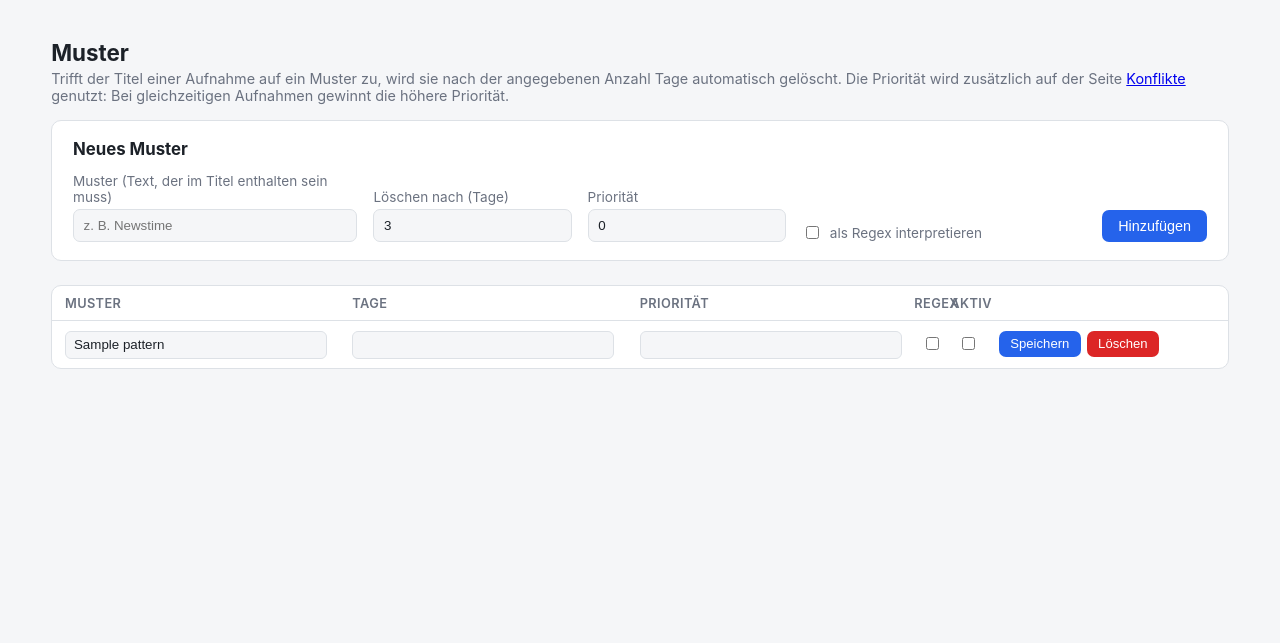
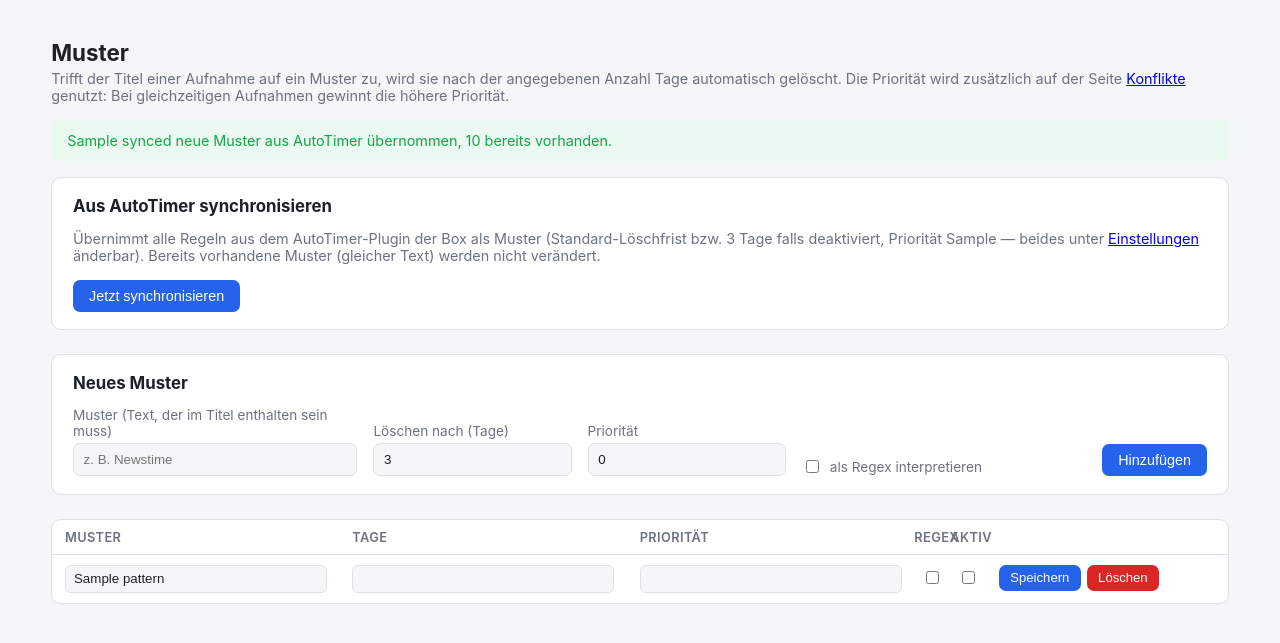
Before and after one commit to Sagestum/recording-manager, a FastAPI app: template app/templates/patterns.html in a window 1280 px wide. Shown: the part 59-702 px from the top of the page. Run offline with FastAPI, Linux system fonts and the light colour scheme; the template is opened without the code that fills it: most values are stand-ins (such as "Sample title", 1, 10 or a date in 2020); parts of the project's set-up code (start-up, migrations or seed data) failed here and were passed over.

Commit message:
Add AutoTimer sync: import patterns from the AutoTimer plugin's XML endpoint

```diff
--- a/app/main.py
+++ b/app/main.py
@@ -236,8 +236,40 @@ def toggle_timer(
 def patterns_page(request: Request, auth=Depends(require_auth)):
     patterns = db.list_patterns()
     return templates.TemplateResponse(
-        "patterns.html", {"request": request, "patterns": patterns, "active": "patterns"}
+        "patterns.html",
+        {
+            "request": request,
+            "patterns": patterns,
+            "active": "patterns",
+            "synced": request.query_params.get("synced"),
+            "skipped": request.query_params.get("skipped"),
+            "sync_error": request.query_params.get("sync_error"),
+            "default_priority": db.get_setting("default_priority", "50"),
+        },
     )
+
+
+@app.post("/patterns/sync-autotimer")
+def sync_autotimer_patterns(auth=Depends(require_auth)):
+    try:
+        autotimers = enigma_client.get_autotimers()
+    except Exception as exc:
+        return RedirectResponse(url=f"/patterns?sync_error={exc}", status_code=303)
+
+    existing = {p["pattern"].strip().lower() for p in db.list_patterns()}
+    days = int(db.get_setting("default_retention_days", "0") or "0") or 3
+    priority = int(db.get_setting("default_priority", "50") or "50")
+
+    synced = 0
+    for entry in autotimers:
+        if entry["match"].strip().lower() in existing:
+            continue
+        db.add_pattern(entry["match"], days, False, entry["enabled"], priority)
+        existing.add(entry["match"].strip().lower())
+        synced += 1
+
+    skipped = len(autotimers) - synced
+    return RedirectResponse(url=f"/patterns?synced={synced}&skipped={skipped}", status_code=303)
 
 
 @app.post("/patterns")
--- a/app/templates/patterns.html
+++ b/app/templates/patterns.html
@@ -7,6 +7,26 @@
   automatisch gelöscht. Die Priorität wird zusätzlich auf der Seite <a href="/konflikte">Konflikte</a>
   genutzt: Bei gleichzeitigen Aufnahmen gewinnt die höhere Priorität.
 </p>
+
+{% if synced is not none %}
+<div class="banner ok">{{ synced }} neue Muster aus AutoTimer übernommen{% if skipped and skipped != "0" %}, {{ skipped }} bereits vorhanden{% endif %}.</div>
+{% endif %}
+{% if sync_error %}
+<div class="banner error">AutoTimer-Liste konnte nicht geladen werden: {{ sync_error }}</div>
+{% endif %}
+
+<div class="card">
+  <h2>Aus AutoTimer synchronisieren</h2>
+  <p class="hint">
+    Übernimmt alle Regeln aus dem AutoTimer-Plugin der Box als Muster
+    (Standard-Löschfrist bzw. 3 Tage falls deaktiviert, Priorität {{ default_priority }} —
+    beides unter <a href="/settings">Einstellungen</a> änderbar). Bereits vorhandene Muster
+    (gleicher Text) werden nicht verändert.
+  </p>
+  <form method="post" action="/patterns/sync-autotimer">
+    <button class="btn" type="submit">Jetzt synchronisieren</button>
+  </form>
+</div>
 
 <div class="card">
   <h2>Neues Muster</h2>
```
Also changed, not shown: app/enigma_client.py (+24 -0 lines).
